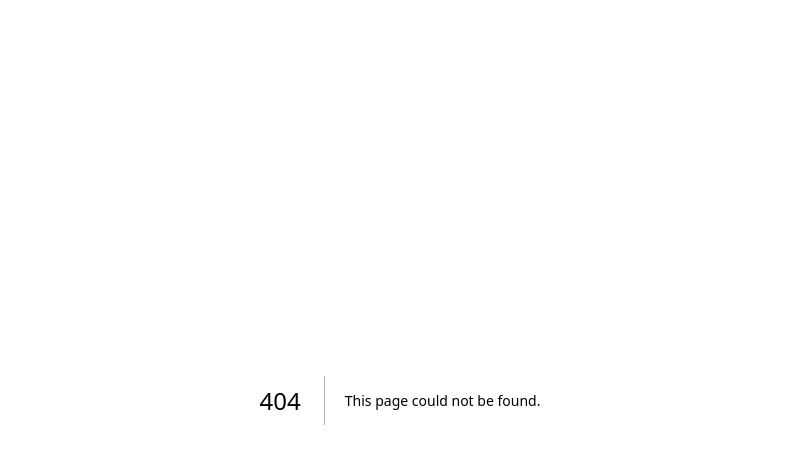
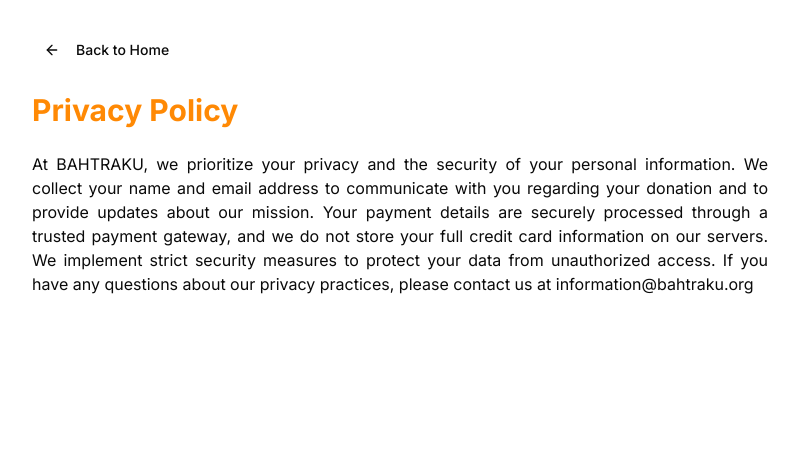
Before and after one commit to jeaneselinasm/donation-0.2, a Next.js app: page /en/privacy-policy in a window 1280 px wide. Before the commit this address had no page. Shown: the top 464 px of the page, without its empty margins (240-1039 px from the left). Built offline with nearby package versions, Linux system fonts and the light colour scheme.

Commit message:
update:page privacy policy

```diff
--- a/app/[locale]/page.tsx
+++ b/app/[locale]/page.tsx
@@ -8,12 +8,14 @@
 import MobileNav from "@/components/mobile-nav"
 import Image from "next/image"
 import UnifiedDonationForm from "@/components/unified-donation-form"
-import { useTranslations } from "next-intl"
+import { useLocale, useTranslations } from "next-intl"
 import LanguageSwitcher from "@/components/languageSwitcher"
 
 
 
 export default function Home() {
+
+   const locale = useLocale(); // ✅ Get the current locale
   const tHomePage = useTranslations("HomePage")
   const tTestimonials = useTranslations('Testimonials')
   const tCTA = useTranslations('CTA')
@@ -229,7 +231,7 @@
           <div className="border-t md:flex md:flex-col-2 p-4 justify-center items-center text-center text-sm text-orange-400">
             <div className="mr-2">
               {" "}
-              <Link href="/privacy-policy" className="hover:underline">
+              <Link href={`/${locale}/privacy-policy`} className="hover:underline">
                 {tFooter('privacyPolicyTitle')}
               </Link>
             </div>
--- /dev/null
+++ b/app/[locale]/privacy-policy/page.tsx
@@ -0,0 +1,32 @@
+import Link from "next/link";
+import { ArrowLeft } from "lucide-react";
+import { Button } from "@/components/ui/button";
+import { useTranslations } from "next-intl";
+
+export default function PrivacyPolicy() {
+  const tPrivacyPolicy = useTranslations("PrivacyPolicy");
+  return (
+    <div className="container mx-auto px-4 py-8 max-w-3xl">
+      <Button variant="ghost" asChild className="mb-6">
+        <Link href="/">
+          <ArrowLeft className="mr-2 h-4 w-4" />
+          {tPrivacyPolicy("backButton")}
+        </Link>
+      </Button>
+
+      <h1 className="text-3xl font-bold mb-6 text-orange-400">
+        {" "}
+        {tPrivacyPolicy("title")}{" "}
+      </h1>
+
+      <div className="space-y-6">
+        <section>
+          <p className="text-justify">
+            {" "}
+            {tPrivacyPolicy("description")} information@bahtraku.org
+          </p>
+        </section>
+      </div>
+    </div>
+  );
+}
--- a/app/privacy-policy/page.tsx
+++ /dev/null
@@ -1,101 +0,0 @@
-import Link from "next/link"
-import { ArrowLeft } from 'lucide-react'
-import { Button } from "@/components/ui/button"
-
-export default function PrivacyPolicy() {
-  return (
-    <div className="container mx-auto px-4 py-8 max-w-3xl">
-      <Button variant="ghost" asChild className="mb-6">
-        <Link href="/">
-          <ArrowLeft className="mr-2 h-4 w-4" />
-          Back to Home
-        </Link>
-      </Button>
-
-      <h1 className="text-3xl font-bold mb-6 text-orange-400">Privacy Policy</h1>
-
-      <div className="space-y-6">
-        {/* <section>
-          <h2 className="text-2xl font-semibold mb-3">1. Introduction</h2>
-          <p>
-            WordReach Bible Translation ("we", "our", or "us") is committed to protecting your privacy. This Privacy Policy explains how we collect, use, disclose, and safeguard your information when you visit our website or make a donation.
-          </p>
-        </section>
-
-        <section>
-          <h2 className="text-2xl font-semibold mb-3">2. Information We Collect</h2>
-          <p>We collect information that you provide directly to us, such as:</p>
-          <ul className="list-disc pl-6 mt-2">
-            <li>Personal information (e.g., name, email address, phone number)</li>
-            <li>Donation information (e.g., amount, frequency, payment details)</li>
-            <li>Communication preferences</li>
-            <li>Any other information you choose to provide</li>
-          </ul>
-        </section>
-
-        <section>
-          <h2 className="text-2xl font-semibold mb-3">3. How We Use Your Information</h2>
-          <p>We use the information we collect to:</p>
-          <ul className="list-disc pl-6 mt-2">
-            <li>Process donations and send receipts</li>
-            <li>Communicate with you about our work and impact</li>
-            <li>Respond to your inquiries and requests</li>
-            <li>Improve our website and services</li>
-            <li>Comply with legal obligations</li>
-          </ul>
-        </section>
-
-        <section>
-          <h2 className="text-2xl font-semibold mb-3">4. Information Sharing and Disclosure</h2>
-          <p>
-            We do not sell or rent your personal information to third parties. We may share your information with trusted service providers who assist us in operating our website, conducting our business, or servicing you.
-          </p>
-        </section>
-
-        <section>
-          <h2 className="text-2xl font-semibold mb-3">5. Data Security</h2>
-          <p>
-            We implement a variety of security measures to maintain the safety of your personal information. However, no method of transmission over the Internet or electronic storage is 100% secure, so we cannot guarantee absolute security.
-          </p>
-        </section>
-
-        <section>
-          <h2 className="text-2xl font-semibold mb-3">6. Your Choices</h2>
-          <p>
-            You can choose not to provide certain information, but this may limit your ability to engage with some of our services. You can also opt-out of receiving promotional communications from us by following the instructions in those messages.
-          </p>
-        </section>
-
-        <section>
-          <h2 className="text-2xl font-semibold mb-3">7. Changes to This Privacy Policy</h2>
-          <p>
-            We may update this Privacy Policy from time to time. We will notify you of any changes by posting the new Privacy Policy on this page and updating the "Last Updated" date.
-          </p>
-        </section>
-
-        <section>
-          <h2 className="text-2xl font-semibold mb-3">8. Contact Us</h2>
-          <p>
-            If you have any questions about this Privacy Policy, please contact us at:
-          </p>
-          <address className="mt-2 not-italic">
-            WordReach Bible Translation<br />
-            123 Translation Way<br />
-            Dallas, TX 75001<br />
-            Email: privacy@wordreach.org<br />
-            Phone: (555) 123-4567
-          </address>
-        </section> */}
-
-        <section>
-            <h2></h2>
-            <p className="text-justify">At BAHTRAKU, we prioritize your privacy and the security of your personal information. We collect your name and email address to communicate with you regarding your donation and to provide updates about our mission. Your payment details are securely processed through a trusted payment gateway, and we do not store your full credit card information on our servers. We implement strict security measures to protect your data from unauthorized access. If you have any questions about our privacy practices, please contact us at information@bahtraku.org</p>
-        </section>
-
-        {/* <p className="text-sm text-muted-foreground">
-          Last Updated: {new Date().toLocaleDateString('en-US', { year: 'numeric', month: 'long', day: 'numeric' })}
-        </p> */}
-      </div>
-    </div>
-  )
-}
--- a/locales/en.json
+++ b/locales/en.json
@@ -79,5 +79,10 @@
   "registration4": "Registered Member of the Indonesian Christian Council for Stewardship & Accountability (ICCSA) since 2023",
   "registration5": "Associate Member of Asia Evangelical Alliance",
   "privacyPolicyTitle": "Privacy Policy"
+    },
+    "PrivacyPolicy": {
+      "title" : "Privacy Policy",
+      "description" : "At BAHTRAKU, we prioritize your privacy and the security of your personal information. We collect your name and email address to communicate with you regarding your donation and to provide updates about our mission. Your payment details are securely processed through a trusted payment gateway, and we do not store your full credit card information on our servers. We implement strict security measures to protect your data from unauthorized access. If you have any questions about our privacy practices, please contact us at",
+      "backButton" : "Back to Home"
     }
   }
--- a/locales/id.json
+++ b/locales/id.json
@@ -77,6 +77,11 @@
   "registration4": "Anggota Teregistrasi dari Perkumpulan Majelis Penatalayanan dan Akuntabilitas Kristiani Indonesia sejak 2023",
   "registration5": "Anggota Asosiasi Aliansi Injili Asia",
   "privacyPolicyTitle": "Kebijakan Privasi"
+    },
+    "PrivacyPolicy": {
+      "title" : "Kebijakan Privasi",
+      "description" : "Di BAHTRAKU, kami mengutamakan privasi dan keamanan informasi pribadi Anda. Kami mengumpulkan nama dan alamat email Anda untuk berkomunikasi terkait donasi dan memberikan pembaruan mengenai misi kami. Detail pembayaran Anda diproses secara aman melalui penyedia layanan pembayaran yang terpercaya, dan kami tidak menyimpan informasi lengkap kartu kredit Anda di server kami. Kami menerapkan langkah-langkah keamanan yang ketat untuk melindungi data Anda dari akses yang tidak sah. Jika Anda memiliki pertanyaan mengenai praktik privasi kami, silakan hubungi kami di ",
+      "backButton" : "Kembali ke Beranda"
     }
 
   }
```
